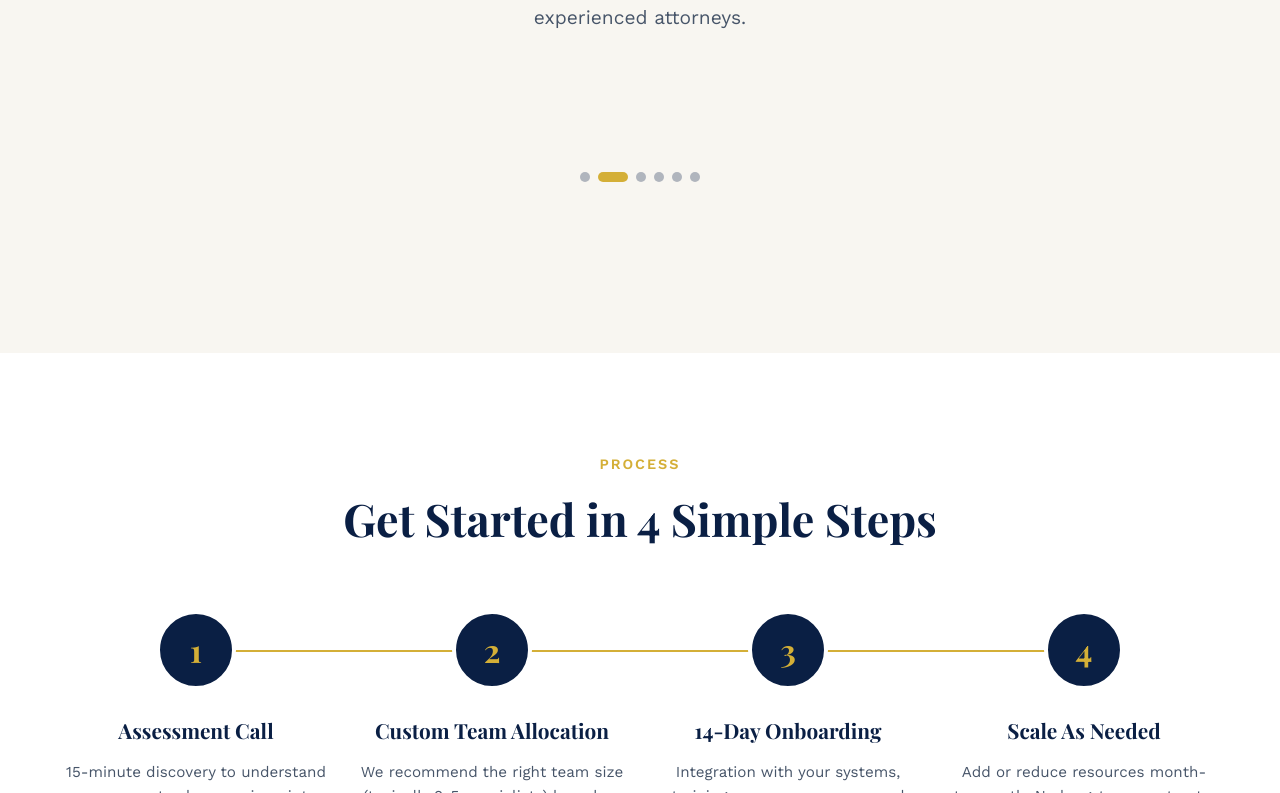
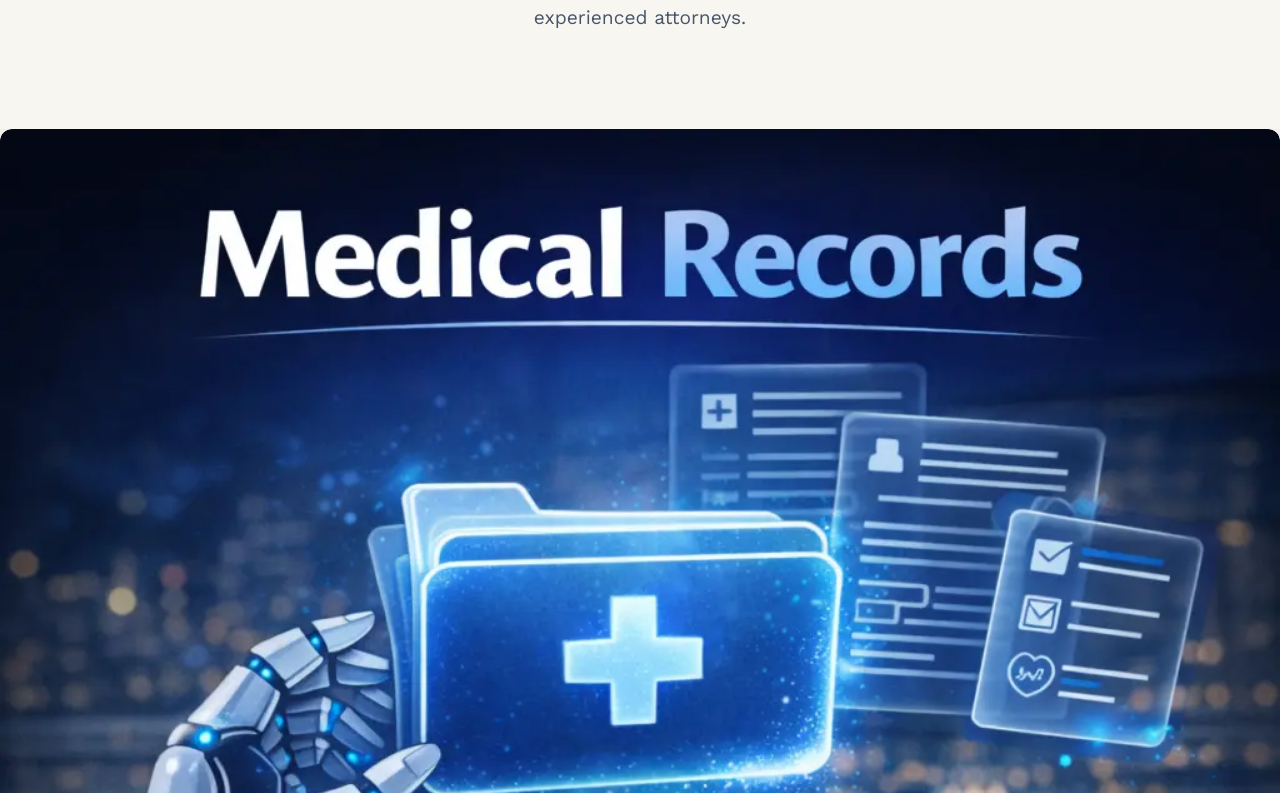
Before and after one commit to rikhinagra/lexgo-solutions, a Next.js app: page / in a window 1280 px wide. Shown: the part 1907-2700 px from the top of the page. Built offline with nearby package versions, Linux system fonts and the light colour scheme.

Commit message:
Fix carousel images not showing - use width/height instead of fill

```diff
--- a/app/components/Solution.tsx
+++ b/app/components/Solution.tsx
@@ -73,15 +73,13 @@ export default function Solution() {
                 >
                     {solutions.map((solution, index) => (
                         <SwiperSlide key={index} className="solution-slide">
-                            <div className="solution-slide-inner">
-                                <Image
-                                    src={solution.image}
-                                    alt={solution.title}
-                                    fill
-                                    sizes="(max-width: 768px) 85vw, 500px"
-                                    style={{ objectFit: 'cover' }}
-                                />
-                            </div>
+                            <Image
+                                src={solution.image}
+                                alt={solution.title}
+                                width={500}
+                                height={500}
+                                className="solution-slide-img"
+                            />
                         </SwiperSlide>
                     ))}
                 </Swiper>
--- a/app/globals.css
+++ b/app/globals.css
@@ -328,26 +328,20 @@ body {
 
 .solution-slide {
     width: 500px;
-    height: 500px;
     border-radius: 12px;
     overflow: hidden;
     transition: all 0.5s ease;
 }
 
-.solution-slide-inner {
-    position: relative;
-    width: 100%;
-    height: 100%;
-    border-radius: 12px;
-    overflow: hidden;
-}
-
-.solution-slide-inner img {
+.solution-slide-img {
+    width: 100% !important;
+    height: auto !important;
+    display: block;
     border-radius: 12px;
 }
 
 /* Active slide glow effect */
-.solution-swiper .swiper-slide-active .solution-slide-inner {
+.solution-swiper .swiper-slide-active {
     box-shadow: 0 25px 60px rgba(10, 31, 68, 0.3);
 }
 
```
